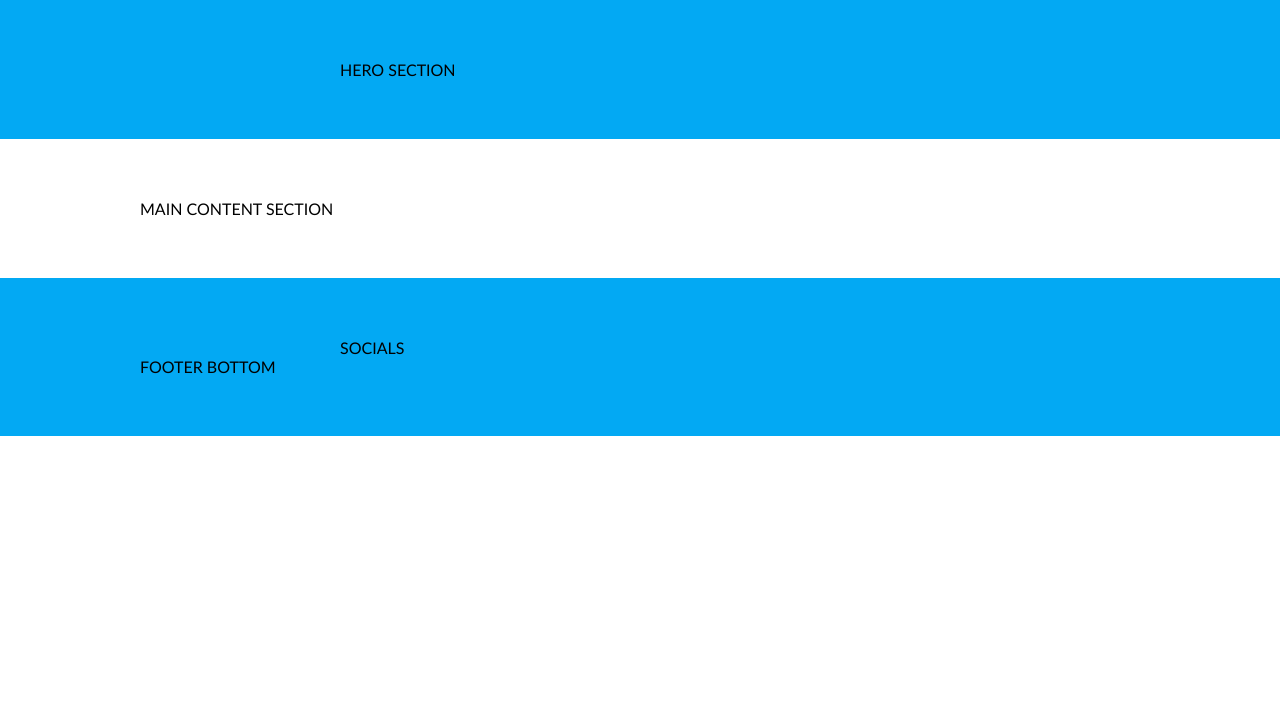
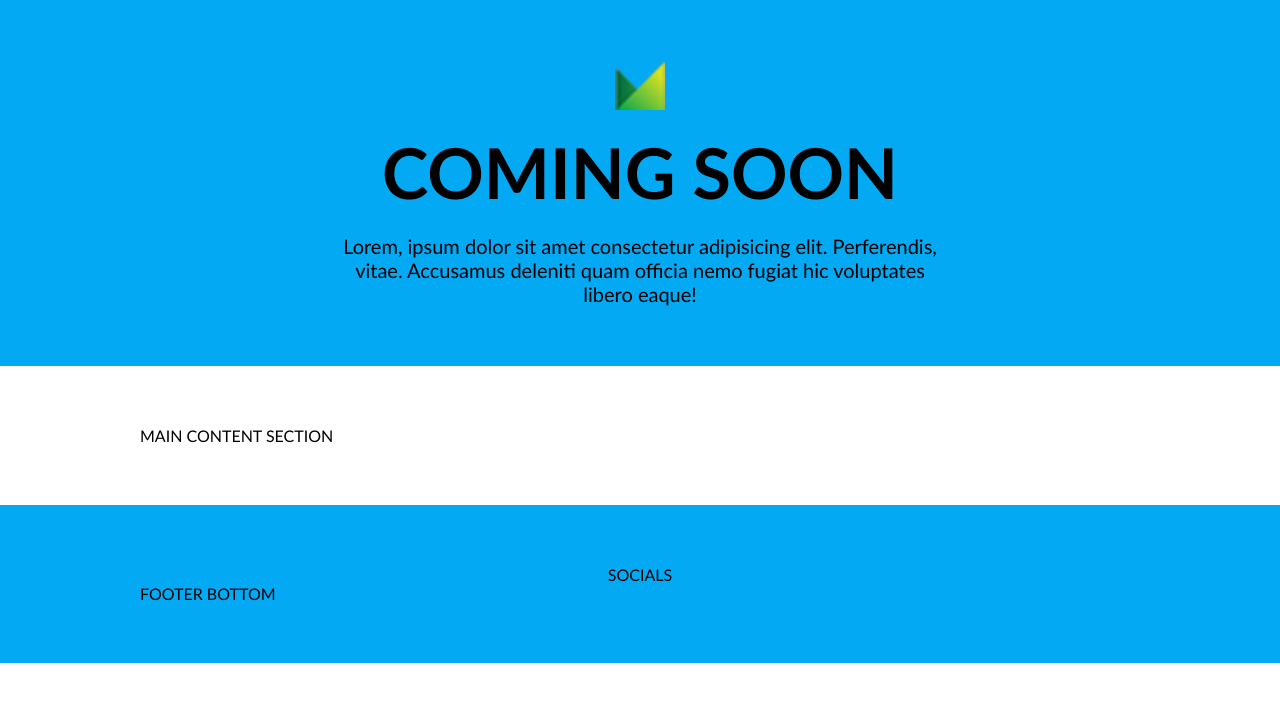
Before and after one commit to GiedreRag/5-coming-soon, a website: page index.html in a window 1280 px wide. Drawn offline with Linux system fonts and the light colour scheme.

Commit message:
Hero content

```diff
--- a/css/base/layout.css
+++ b/css/base/layout.css
@@ -9,6 +9,10 @@
 }
 
 .container > .row-short {
+    display: flex;
+    flex-direction: column;
+    align-items: center;
+    gap: 20px;
     width: 600px;
     margin: 0 calc(50% - 300px);
 }
--- a/css/pages/home.css
+++ b/css/pages/home.css
@@ -7,3 +7,18 @@
 /* is components */
 
 /* is CUSTOM STYLE BELOW THIS COMMENT LINE */
+
+.logo {
+    width: 50px;
+}
+
+.main-title {
+    font-size: 70px;
+    text-transform: uppercase;
+    text-align: center;
+}
+
+.main-description {
+    font-size: 20px;
+    text-align: center;
+}
--- a/index.html
+++ b/index.html
@@ -20,7 +20,9 @@
     <main>
         <section class="container bg-main">
             <div class="row-short">
-                HERO SECTION
+                <img class="logo" src="./img/logo2.png" alt="Logo">
+                <h1 class="main-title" >Coming soon</h1>
+                <p class="main-description" >Lorem, ipsum dolor sit amet consectetur adipisicing elit. Perferendis, vitae. Accusamus deleniti quam officia nemo fugiat hic voluptates libero eaque!</p>
             </div>
         </section>
         <section class="container">
```
Also changed, not shown: img/logo.png (renamed from favicon.png), img/logo2.png (added).
